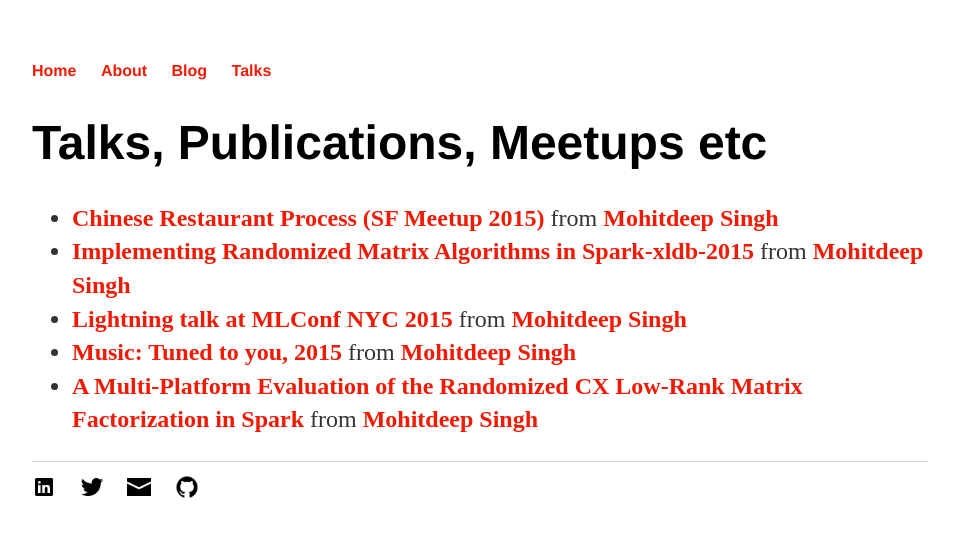
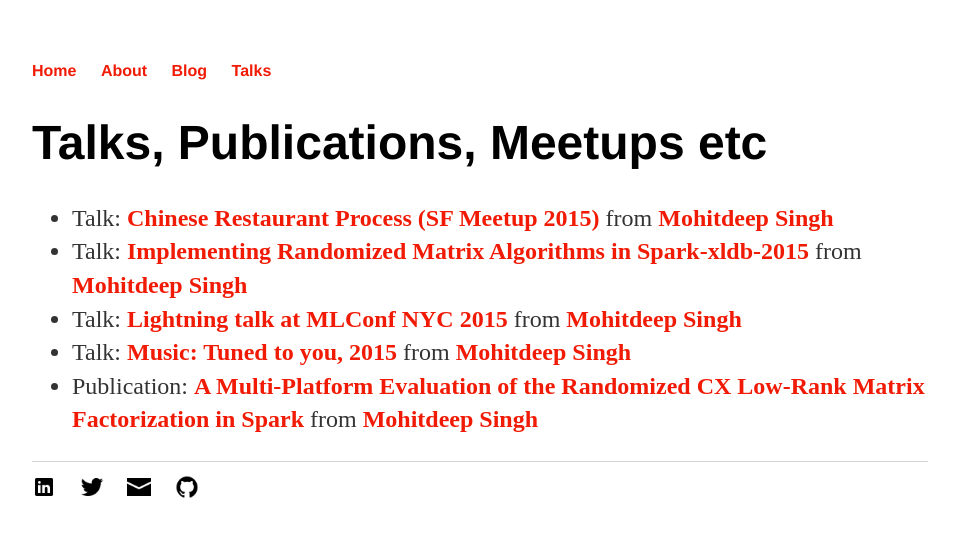
Before and after one commit to ensemblearner/ensemblearner.github.io, a Jekyll site: the page built from talks/index.html, in a window 1280 px wide. Shown: the top 537 px of the page, without its empty margins (160-1116 px from the left). Built offline with Jekyll 4.4.1, drawn with Linux system fonts in a browser that asks for light colours.

Commit message:
fix changes

```diff
--- a/talks/index.html
+++ b/talks/index.html
@@ -6,12 +6,12 @@
 		<div class="about">
 			<h1>Talks, Publications, Meetups etc</h1>
 			<ul>
-			<li><strong> <a href="//www.slideshare.net/MohitdeepSingh/chinese-restaurant-process" title="Chinese Restaurant Process" target="_blank">Chinese Restaurant Process (SF Meetup 2015)</a> </strong> from <strong><a target="_blank" href="//www.slideshare.net/MohitdeepSingh">Mohitdeep Singh</a></strong></li>
-			<li><strong> <a href="//www.slideshare.net/MohitdeepSingh/xldb2015" title="Implementing Randomized Matrix Algorithms in Spark-xldb-2015" target="_blank">Implementing Randomized Matrix Algorithms in Spark-xldb-2015</a> </strong> from <strong><a target="_blank" href="//www.slideshare.net/MohitdeepSingh">Mohitdeep Singh</a></strong></li>
-			<li><strong> <a href="//www.slideshare.net/MohitdeepSingh/lightning-talk-at-mlconf-nyc-2015" title="Lightning talk at MLConf NYC 2015" target="_blank">Lightning talk at MLConf NYC 2015</a> </strong> from <strong><a target="_blank" href="//www.slideshare.net/MohitdeepSingh">Mohitdeep Singh</a></strong></li>
-			<li><strong> <a href="//www.slideshare.net/MohitdeepSingh/rdiosandeigo" title="Music: Tuned to you, 2015" target="_blank">Music: Tuned to you, 2015</a> </strong> from <strong><a target="_blank" href="//www.slideshare.net/MohitdeepSingh">Mohitdeep Singh</a></strong></li>
+			<li>Talk: <strong> <a href="//www.slideshare.net/MohitdeepSingh/chinese-restaurant-process" title="Chinese Restaurant Process" target="_blank">Chinese Restaurant Process (SF Meetup 2015)</a> </strong> from <strong><a target="_blank" href="//www.slideshare.net/MohitdeepSingh">Mohitdeep Singh</a></strong></li>
+			<li>Talk: <strong> <a href="//www.slideshare.net/MohitdeepSingh/xldb2015" title="Implementing Randomized Matrix Algorithms in Spark-xldb-2015" target="_blank">Implementing Randomized Matrix Algorithms in Spark-xldb-2015</a> </strong> from <strong><a target="_blank" href="//www.slideshare.net/MohitdeepSingh">Mohitdeep Singh</a></strong></li>
+			<li>Talk: <strong> <a href="//www.slideshare.net/MohitdeepSingh/lightning-talk-at-mlconf-nyc-2015" title="Lightning talk at MLConf NYC 2015" target="_blank">Lightning talk at MLConf NYC 2015</a> </strong> from <strong><a target="_blank" href="//www.slideshare.net/MohitdeepSingh">Mohitdeep Singh</a></strong></li>
+			<li>Talk: <strong> <a href="//www.slideshare.net/MohitdeepSingh/rdiosandeigo" title="Music: Tuned to you, 2015" target="_blank">Music: Tuned to you, 2015</a> </strong> from <strong><a target="_blank" href="//www.slideshare.net/MohitdeepSingh">Mohitdeep Singh</a></strong></li>
 
-			<li><strong><a href="pdfs/cx_low_rank_mf.pdf" title="A Multi-Platform Evaluation of the Randomized CX Low-Rank Matrix Factorization in Spark" target="_blank">A Multi-Platform Evaluation of the Randomized CX Low-Rank Matrix Factorization in Spark</a> </strong> from <strong><a target="_blank" href="https://ensemblearner.github.io/">Mohitdeep Singh</a></strong></li>
+			<li>Publication: <strong><a href="pdfs/cx_low_rank_mf.pdf" title="A Multi-Platform Evaluation of the Randomized CX Low-Rank Matrix Factorization in Spark" target="_blank">A Multi-Platform Evaluation of the Randomized CX Low-Rank Matrix Factorization in Spark</a> </strong> from <strong><a target="_blank" href="https://ensemblearner.github.io/">Mohitdeep Singh</a></strong></li>
 
 			</ul>
 
```
